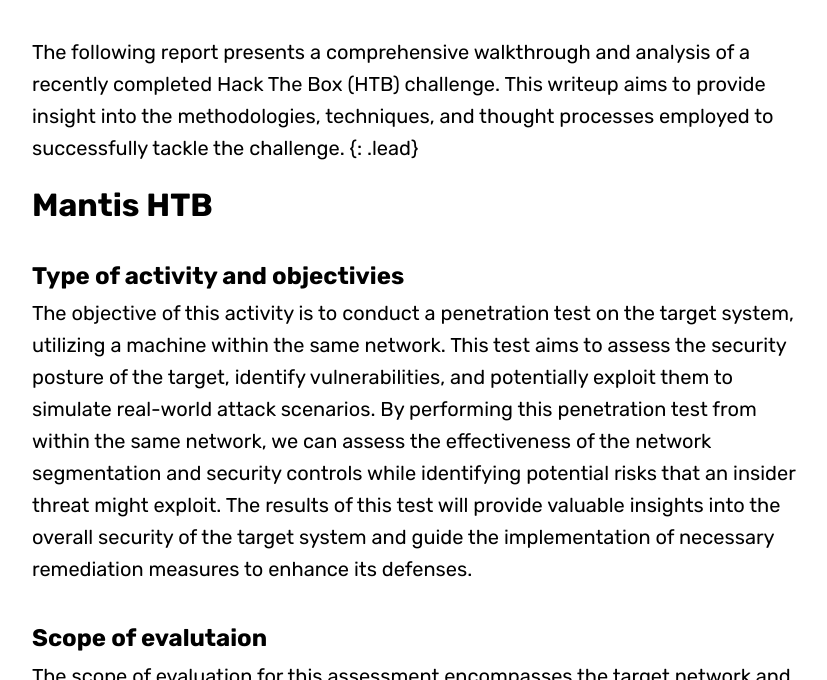
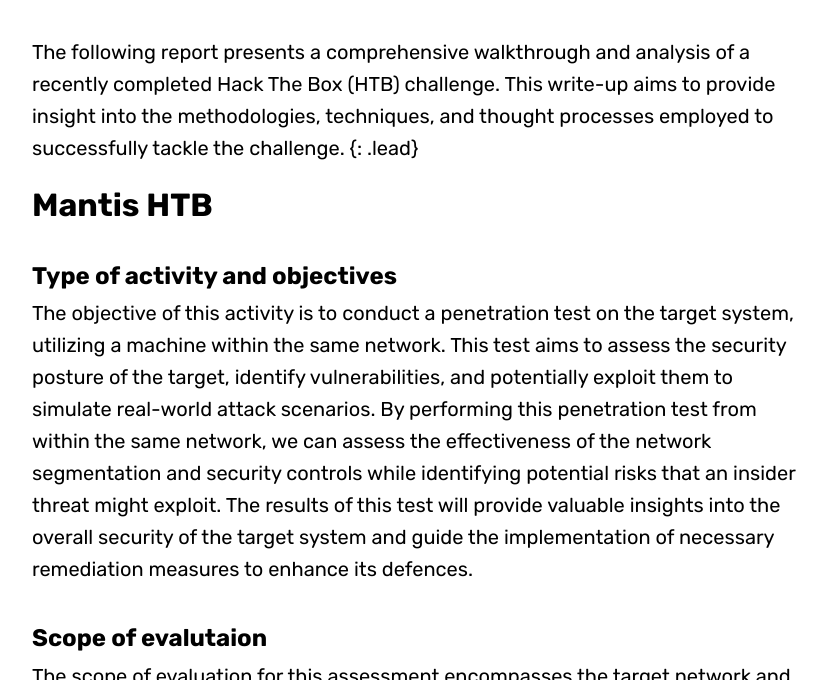
Before and after one commit to blitz0p3rations/blitz0p3rations.github.io, a Jekyll site: the page built from _posts/2023-07-3-Monteverde.md, in a window 1280 px wide and 900 px high, scrolled down 768 px, cut to the strip 220-900 px from the top of the window. Shown: the whole strip, without its empty margins (224-1051 px from the left). Built offline with Jekyll 4.4.1, drawn with Linux system fonts in a browser that asks for light colours; some web fonts are replaced; some of the changed text lies outside the part shown.

Commit message:
Update 2023-07-3-Monteverde.md

```diff
--- a/_posts/2023-07-3-Monteverde.md
+++ b/_posts/2023-07-3-Monteverde.md
@@ -8,14 +8,14 @@
 overlay: blue
 ---
 
-The following report presents a comprehensive walkthrough and analysis of a recently completed Hack The Box (HTB) challenge. This writeup aims to provide insight into the methodologies, techniques, and thought processes employed to successfully tackle the challenge. {: .lead} <!–-break-–>
+The following report presents a comprehensive walkthrough and analysis of a recently completed Hack The Box (HTB) challenge. This write-up aims to provide insight into the methodologies, techniques, and thought processes employed to successfully tackle the challenge. {: .lead} <!–-break-–>
 
 # Mantis HTB
 
-## Type of activity and objectivies
+## Type of activity and objectives
 The objective of this activity is to conduct a penetration test on the target system, utilizing a machine within the same network. This test aims to assess the security posture of the target, identify vulnerabilities, and potentially exploit them to simulate real-world attack scenarios.
 By performing this penetration test from within the same network, we can assess the effectiveness of the network segmentation and security controls while identifying potential risks that an insider threat might exploit.
-The results of this test will provide valuable insights into the overall security of the target system and guide the implementation of necessary remediation measures to enhance its defenses.
+The results of this test will provide valuable insights into the overall security of the target system and guide the implementation of necessary remediation measures to enhance its defences.
 ## Scope of evalutaion
 The scope of evaluation for this assessment encompasses the target network and specific IP address. During this evaluation, we will focus on assessing the security of the designated network and the identified IP address. Our analysis will include identifying potential vulnerabilities, weaknesses, and areas of concern within the given network and IP range. Through thorough testing and analysis, we aim to provide valuable insights into the security posture of the target network and IP, highlighting any potential risks that may need to be addressed.
 ## Executive Summary
```
Also changed, not shown: other parts of _posts/2023-07-3-Monteverde.md (+8 -9 lines).
